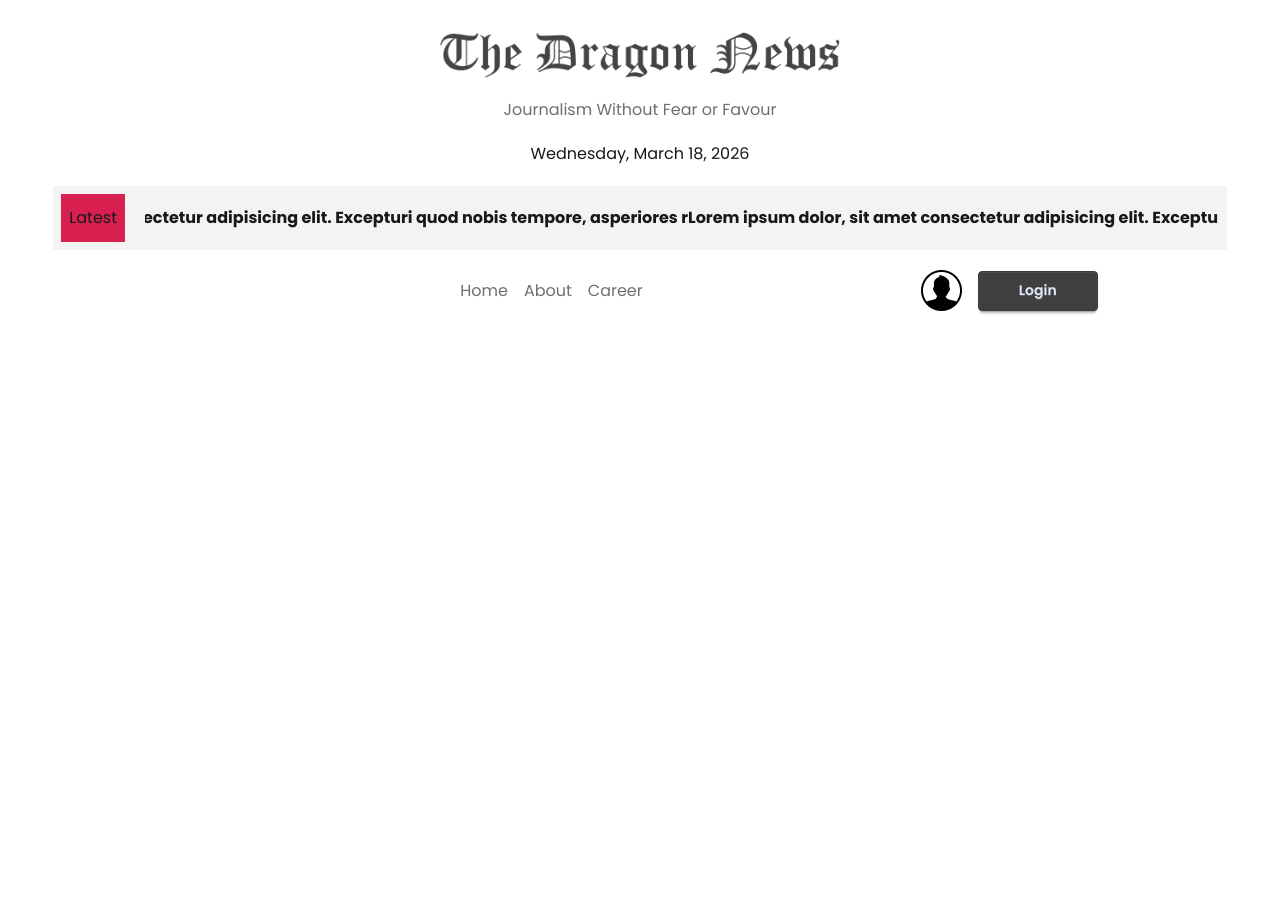
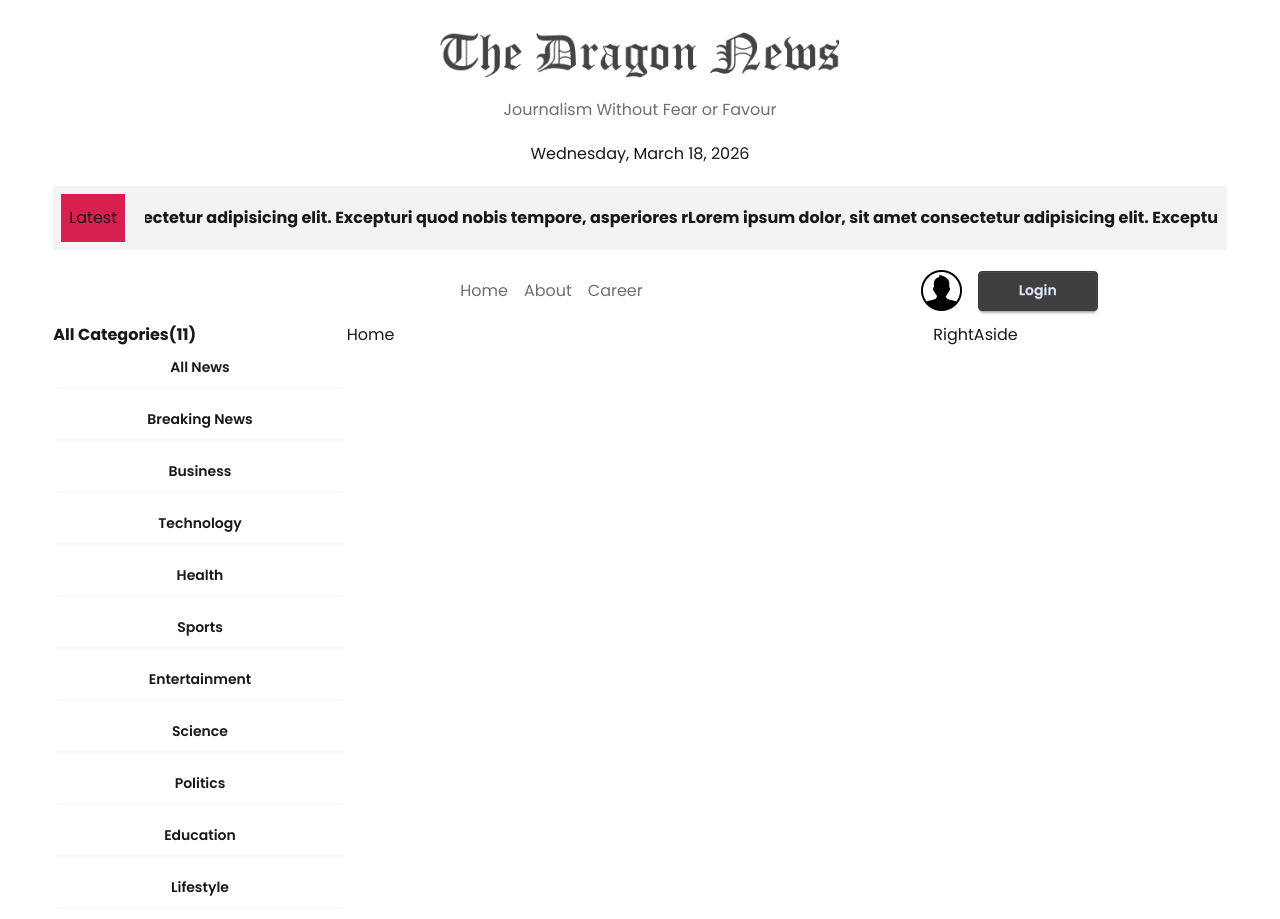
Before and after one commit to RAYHAN-HEXA/Dragon-News, a React (Vite) app: page / in a window 1280 px wide. Before the commit the page ends 800 px from the top, so only its background shows below. Built offline with nearby package versions, Linux system fonts and the light colour scheme.

Commit message:
added category in main section

```diff
--- /dev/null
+++ b/src/Components/NavHero/Homelayout/LeftAside.jsx
@@ -0,0 +1,11 @@
+import React from 'react';
+
+const LeftAside = () => {
+    return (
+        <div>
+
+        </div>
+    );
+};
+
+export default LeftAside;
--- /dev/null
+++ b/src/Layoutes/HomeLayout/Categories.jsx
@@ -0,0 +1,28 @@
+import React, { use } from 'react';
+import { NavLink } from 'react-router';
+
+const CategoryPromise = fetch('../../../public/categories.json')
+.then((res)=>
+    res.json())
+
+const Categories = () => {
+    const categories = use(CategoryPromise);
+    console.log(categories)
+    return (
+        <div>
+            <h2 className='font-bold' >All Categories({categories.length})</h2>
+         <div className='grid grid-cols-1 gap-3'>
+              {
+            categories.map((category)=>(
+                <NavLink to={`/categroy/${category.id}`} key={category.id} className={'btn bg-base-100 border-0 hover:bg-base-200 '} >
+                   {category.name}
+
+                </NavLink>
+            ))
+           }
+         </div>
+        </div>
+    );
+};
+
+export default Categories;
--- /dev/null
+++ b/src/Layoutes/HomeLayout/LeftAside.jsx
@@ -0,0 +1,15 @@
+import React, { Suspense } from 'react';
+import Categories from './Categories';
+
+const LeftAside = () => {
+    return (
+        <div>
+       <Suspense fallback ={<p><span className="loading loading-spinner text-error"></span></p>} >
+         <Categories></Categories>
+
+       </Suspense>
+        </div>
+    );
+};
+
+export default LeftAside;
--- /dev/null
+++ b/src/Layoutes/HomeLayout/RightAside.jsx
@@ -0,0 +1,13 @@
+import React from 'react';
+
+const RightAside = () => {
+    return (
+        <div>
+            <h1>
+                RightAside
+            </h1>
+        </div>
+    );
+};
+
+export default RightAside;
--- a/src/Layoutes/HomeLayout/Homelayout.jsx
+++ b/src/Layoutes/Mainlayout/Homelayout.jsx
@@ -3,6 +3,8 @@ import { Outlet } from 'react-router';
 import Navbar from '../../Components/Navbar/Navbar';
 import LatestNews from '../../Components/LatestNews/LatestNews';
 import NavHero from '../../Components/NavHero/NavHero';
+import LeftAside from '../HomeLayout/LeftAside';
+import RightAside from '../HomeLayout/RightAside';
 
 const Homelayout = () => {
     return (
@@ -16,11 +18,17 @@ const Homelayout = () => {
     <NavHero></NavHero>
 </nav>
            </header>
-        <section className="left-side"></section>
-        <section className="main-content">
+    <main className='w-11/12 mx-auto my-3  grid grid-cols-12 ' >
+         <aside className='col-span-3' >
+         <LeftAside></LeftAside>
+     </aside>
+        <section className="main-content col-span-6">
             <Outlet></Outlet>
         </section>
-        <section className="right-side"></section>
+      <aside className='col-span-3'>
+            <RightAside></RightAside>
+      </aside>
+    </main>
         </div>
     );
 };
--- /dev/null
+++ b/src/Pages/CategoryNews/CategoryNews.jsx
@@ -0,0 +1,11 @@
+import React from 'react';
+
+const CategoryNews = () => {
+    return (
+        <div>
+           <h1>CategoryNews</h1>
+        </div>
+    );
+};
+
+export default CategoryNews;
--- /dev/null
+++ b/src/Pages/Home/Home.jsx
@@ -0,0 +1,11 @@
+import React from 'react';
+
+const Home = () => {
+    return (
+        <div>
+            <h1>Home</h1>
+        </div>
+    );
+};
+
+export default Home;
```
Also changed, not shown: src/Routes/Routes.jsx (+17 -2 lines).
